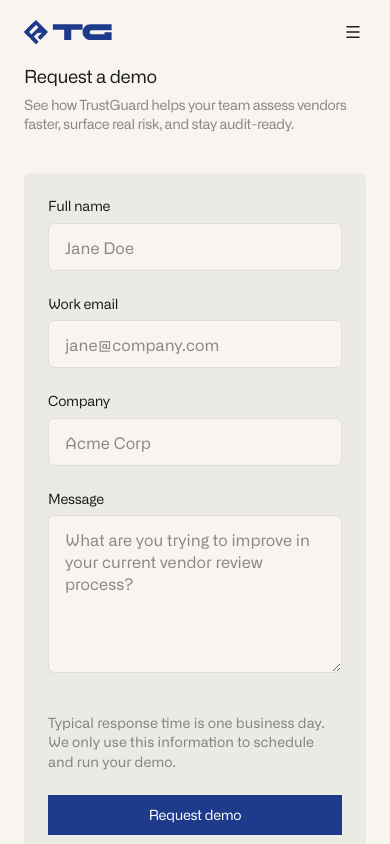
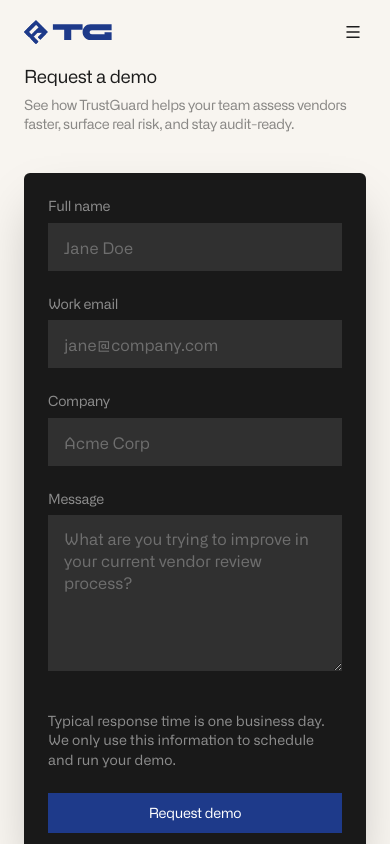
Before and after one commit to fvckprth/trustguard-mktg-v2, a Next.js app: page /request-demo in a window 390 px wide. Shown: the top 844 px of the page. Built offline with nearby package versions, Linux system fonts and the light colour scheme.

Commit message:
Dark request-demo form, mission 24px, admin responsive tweaks
- Request demo: black card bg, white text/labels, borderless inputs
- Mission paragraphs: 24px on desktop
- Admin: responsive header, smaller mobile padding

Co-Authored-By: Claude Opus 4.6 <noreply@anthropic.com>

```diff
--- a/src/app/(marketing)/request-demo/page.tsx
+++ b/src/app/(marketing)/request-demo/page.tsx
@@ -57,7 +57,7 @@ export default function RequestDemoPage() {
           </p>
         </div>
 
-        <div className="bg-surface rounded-md p-6 md:p-10">
+        <div className="bg-[#191919] rounded-md shadow-2xl p-6 md:p-10">
           {state.success ? (
             <div className="flex flex-col gap-4 py-10 items-center text-center">
               <p className="text-lg md:text-2xl tracking-tight text-foreground">
@@ -76,7 +76,7 @@ export default function RequestDemoPage() {
                 <div className="flex flex-col gap-2">
                   <label
                     htmlFor="fullName"
-                    className="text-sm md:text-base tracking-tight leading-tight"
+                    className="text-sm md:text-base tracking-tight leading-tight text-white/50"
                   >
                     Full name
                   </label>
@@ -86,7 +86,7 @@ export default function RequestDemoPage() {
                     type="text"
                     autoComplete="name"
                     required
-                    className="h-12 rounded-md border border-border bg-background px-4 text-base leading-tight placeholder:text-muted focus:outline-none focus:ring-2 focus:ring-foreground/20"
+                    className="h-12 bg-white/10 px-4 text-white text-base leading-tight placeholder:text-white/30 focus:outline-none"
                     placeholder="Jane Doe"
                   />
                 </div>
@@ -94,7 +94,7 @@ export default function RequestDemoPage() {
                 <div className="flex flex-col gap-2">
                   <label
                     htmlFor="workEmail"
-                    className="text-sm md:text-base tracking-tight leading-tight"
+                    className="text-sm md:text-base tracking-tight leading-tight text-white/50"
                   >
                     Work email
                   </label>
@@ -104,7 +104,7 @@ export default function RequestDemoPage() {
                     type="email"
                     autoComplete="email"
                     required
-                    className="h-12 rounded-md border border-border bg-background px-4 text-base leading-tight placeholder:text-muted focus:outline-none focus:ring-2 focus:ring-foreground/20"
+                    className="h-12 bg-white/10 px-4 text-white text-base leading-tight placeholder:text-white/30 focus:outline-none"
                     placeholder="jane@company.com"
                   />
                 </div>
@@ -112,7 +112,7 @@ export default function RequestDemoPage() {
                 <div className="flex flex-col gap-2 md:col-span-2">
                   <label
                     htmlFor="company"
-                    className="text-sm md:text-base tracking-tight leading-tight"
+                    className="text-sm md:text-base tracking-tight leading-tight text-white/50"
                   >
                     Company
                   </label>
@@ -122,7 +122,7 @@ export default function RequestDemoPage() {
                     type="text"
                     autoComplete="organization"
                     required
-                    className="h-12 rounded-md border border-border bg-background px-4 text-base leading-tight placeholder:text-muted focus:outline-none focus:ring-2 focus:ring-foreground/20"
+                    className="h-12 bg-white/10 px-4 text-white text-base leading-tight placeholder:text-white/30 focus:outline-none"
                     placeholder="Acme Corp"
                   />
                 </div>
@@ -130,7 +130,7 @@ export default function RequestDemoPage() {
                 <div className="flex flex-col gap-2 md:col-span-2">
                   <label
                     htmlFor="message"
-                    className="text-sm md:text-base tracking-tight leading-tight"
+                    className="text-sm md:text-base tracking-tight leading-tight text-white/50"
                   >
                     Message
                   </label>
@@ -138,14 +138,14 @@ export default function RequestDemoPage() {
                     id="message"
                     name="message"
                     rows={6}
-                    className="rounded-md border border-border bg-background px-4 py-3 text-base leading-snug placeholder:text-muted focus:outline-none focus:ring-2 focus:ring-foreground/20 resize-y"
+                    className="bg-white/10 px-4 py-3 text-white text-base leading-snug placeholder:text-white/30 focus:outline-none resize-y"
                     placeholder="What are you trying to improve in your current vendor review process?"
                   />
                 </div>
               </div>
 
               <div className="flex flex-col md:flex-row md:items-center md:justify-between gap-6">
-                <p className="text-sm md:text-base leading-snug text-muted max-w-[36rem]">
+                <p className="text-sm md:text-base leading-snug text-white/50 max-w-[36rem]">
                   Typical response time is one business day. We only use this
                   information to schedule and run your demo.
                 </p>
```
